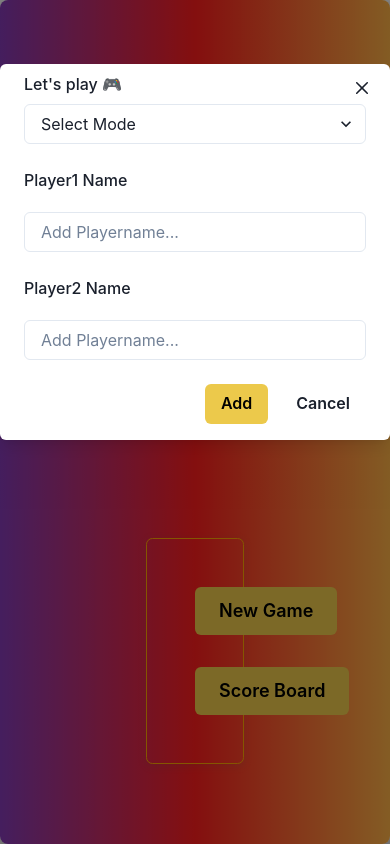
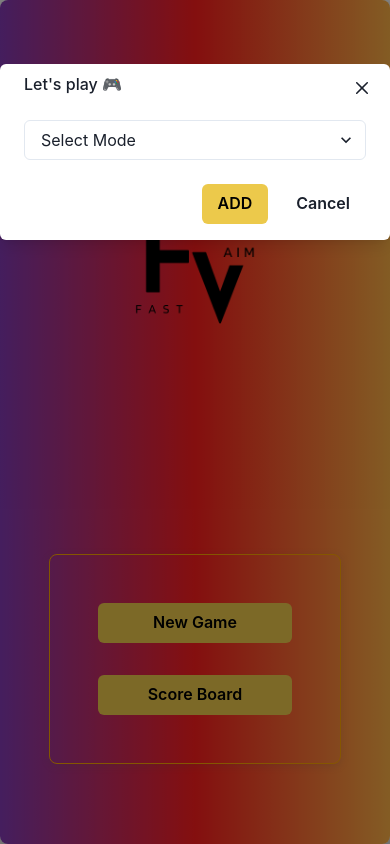
Before and after one commit to 3003abhishek/auspicious-fog-5566, a React (Vite) app in the folder frontend/: page / in a window 390 px wide. Both pictures are taken after a click on the button "New Game". Built offline with nearby package versions, Linux system fonts and the light colour scheme.

Commit message:
added responsiveness

```diff
--- a/frontend/src/Components/Home/GameOptions.tsx
+++ b/frontend/src/Components/Home/GameOptions.tsx
@@ -15,13 +15,11 @@ import {
   Select,
   Flex,
   VStack,
+  useToast,
 } from "@chakra-ui/react";
-import React from "react";
+import React, { useEffect } from "react";
 type Props = {
-  title: string;
-  isOpen: boolean;
-  onClose: () => void;
-  onOpen: () => void;
+  backgroundColor: string;
 };
 const GameOptions = () => {
   let [player, setPlayer] = React.useState<string>("");
@@ -31,34 +29,78 @@ const GameOptions = () => {
   let [player1, setPlayer1] = React.useState<string>("");
   let [player2, setPlayer2] = React.useState<string>("");
   const { isOpen, onOpen, onClose } = useDisclosure();
+  const toast = useToast();
+  let handleAdd = () => {
+    if (mode === "select") {
+      toast({
+        title: "Select Category and Players",
+
+        status: "info",
+        duration: 3000,
+        isClosable: true,
+      });
+      isOpen = isOpen;
+    } else if (mode === "single" && !player1) {
+      toast({
+        title: "Select Player1",
+
+        status: "info",
+        duration: 3000,
+        isClosable: true,
+      });
+      isOpen = isOpen;
+    } else if (mode === "multi" && !player1 && !player2) {
+      toast({
+        title: "Select Player1 and player2",
+
+        status: "info",
+        duration: 3000,
+        isClosable: true,
+      });
+      isOpen = isOpen;
+    }
+    onClose();
+    setMode("select");
+  };
 
   console.log(mode);
   console.log(player1);
   console.log(player2);
   return (
     <Box
-      w={"25%"}
+      w={{ lg: "25%", md: "30%", base: "75%" }}
       textAlign={"center"}
       p={"3rem"}
-      m={"2.5rem auto 5rem auto"}
-      border={"0.5px solid orange"}
-      borderRadius={"0.4rem"}
+      m={"0.5rem auto 5rem auto"}
+      border={"1px solid orange"}
+      borderRadius="0.5rem"
       boxShadow="rgba(99, 99, 99, 0.2) 0px 2px 8px 0px"
     >
+      <Flex direction={"column"}>
         <Button
           colorScheme="yellow"
           variant="solid"
           mb={"2rem"}
-        size={"lg"}
+          size={{ lg: "lg", md: "md", base: "md" }}
           onClick={onOpen}
         >
           New Game
         </Button>
-      <Button colorScheme="yellow" variant="solid" size={"lg"}>
+        <Button
+          colorScheme="yellow"
+          variant="solid"
+          size={{ lg: "lg", md: "md", base: "md" }}
+        >
           Score Board
         </Button>
+      </Flex>
+      <Modal
+        isOpen={isOpen}
+        onClose={onClose}
 
-      <Modal isOpen={isOpen} onClose={onClose}>
+        // backgroundColor:string="rgb(131,58,180)"
+        // background="linear-gradient(90deg, rgba(131,58,180,1) 0%, rgba(253,29,29,1) 50%, rgba(252,176,69,1) 100%)"
+      >
         <ModalOverlay />
         <ModalContent>
           <ModalCloseButton />
@@ -66,7 +108,7 @@ const GameOptions = () => {
             <VStack spacing={5}>
               <FormControl>
                 <FormLabel>Let's play 🎮</FormLabel>
-                <Select onChange={(e) => setMode(e.target.value)}>
+                <Select onChange={(e) => setMode(e.target.value)} mt={6}>
                   <option value="select">Select Mode</option>
                   <option value="single">Single Player</option>
                   <option value="multi">Multi Player</option>
@@ -82,7 +124,7 @@ const GameOptions = () => {
                       mt={3}
                     />
                   </Box>
-                ) : (
+                ) : mode === "multi" ? (
                   <Box>
                     <FormLabel mt={6}>Player1 Name</FormLabel>
                     <Input
@@ -102,13 +144,18 @@ const GameOptions = () => {
                       mt={3}
                     />
                   </Box>
-                )}
+                ) : mode === "select" ? null : null}
               </FormControl>
             </VStack>
           </ModalBody>
           <ModalFooter>
-            <Button colorScheme="yellow" variant="solid" mr={3}>
-              Add
+            <Button
+              colorScheme="yellow"
+              variant="solid"
+              mr={3}
+              onClick={handleAdd}
+            >
+              ADD
             </Button>
             <Button
               onClick={onClose}
--- a/frontend/src/Components/Home/LogoBar.tsx
+++ b/frontend/src/Components/Home/LogoBar.tsx
@@ -1,13 +1,13 @@
-import React from 'react';
-import { Box, Flex, Image } from '@chakra-ui/react';
+import React from "react";
+import { Box, Flex, Image } from "@chakra-ui/react";
 import Logo from "../../Asset/2.png";
 
 const LogoBar = () => {
   return (
-    <Flex w={"18%"} margin={"auto"}>
-        <Image src={Logo} alt={"logo"} w={"100%"} />
+    <Flex w={{ lg: "18%", md: "18%", base: "40%" }} margin={"auto"}>
+      <Image src={Logo} alt={"logo"} w={"100%"} />
     </Flex>
-  )
-}
+  );
+};
 
 export default LogoBar;
```
Lines whose indentation alone changed are shown as unchanged.
